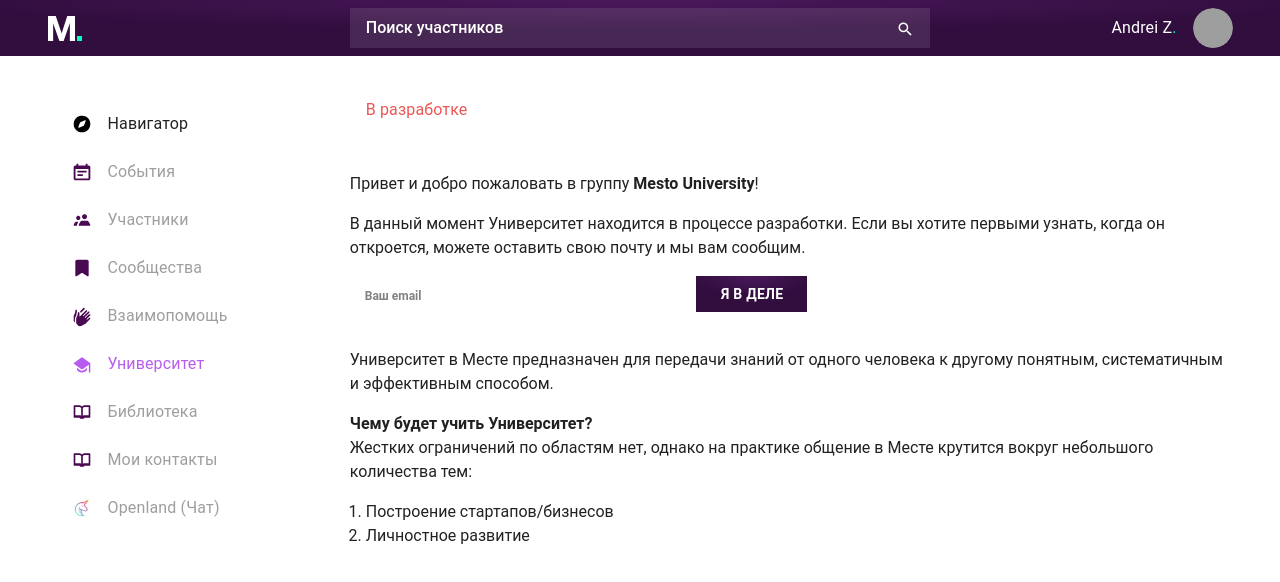
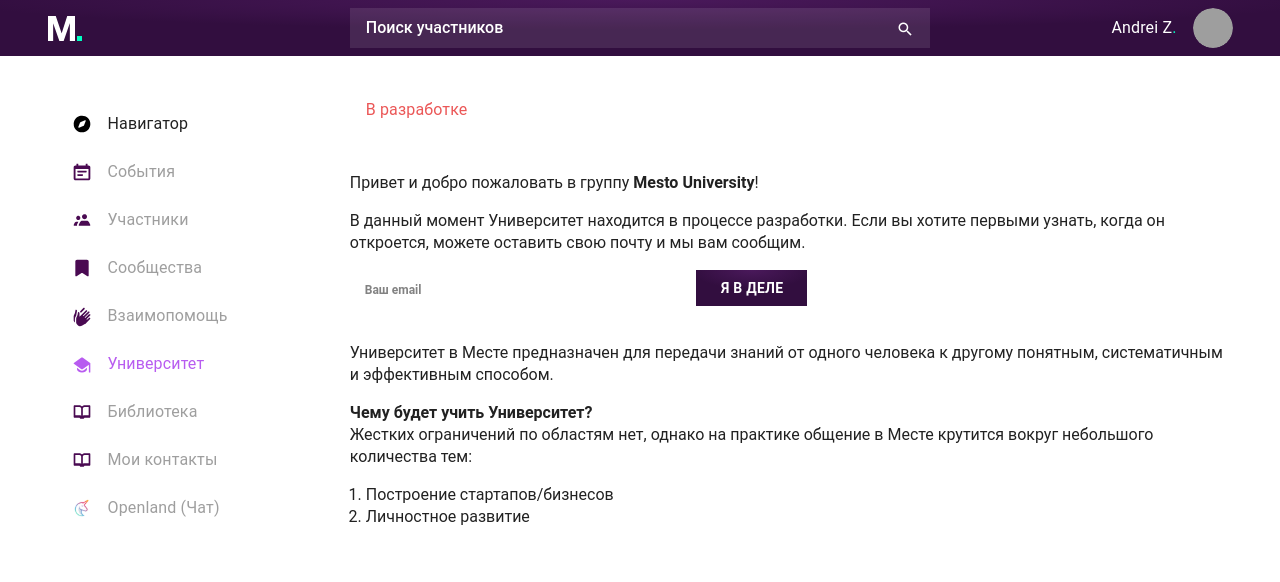
Before and after one commit to Andrei-Zhulid/mesto-start-page, a Vue app: page /university in a window 1280 px wide. Shown: the top 582 px of the page. Built offline with nearby package versions, Linux system fonts and the light colour scheme; grey boxes are pictures that could not be loaded.

Commit message:
Bugfix: Wrong text line-height on UniversityStub view

```diff
--- a/src/views/UniversityStub.vue
+++ b/src/views/UniversityStub.vue
@@ -1,5 +1,5 @@
 <template>
-  <div>
+  <div style="line-height: 22px">
     <v-sheet class="pa-4 mb-8">
       <span
         class="subtitle-1"
```
